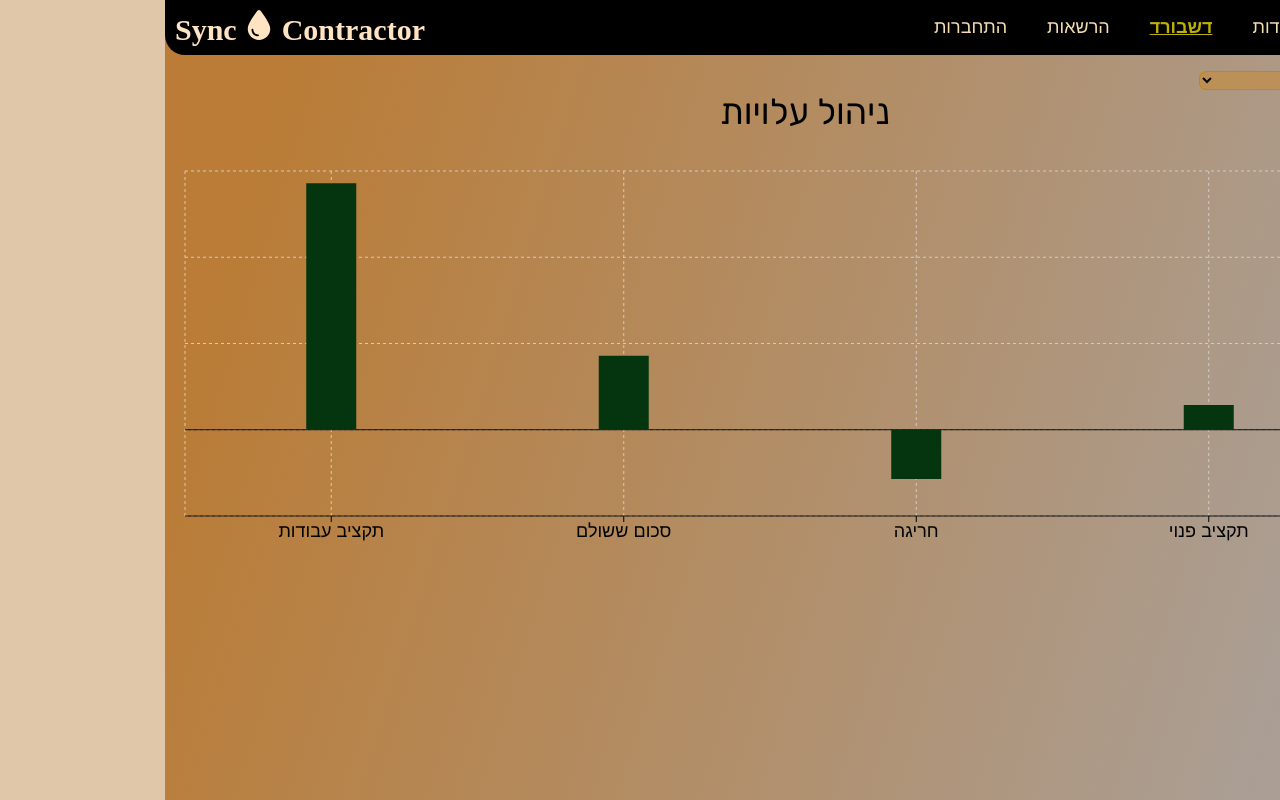
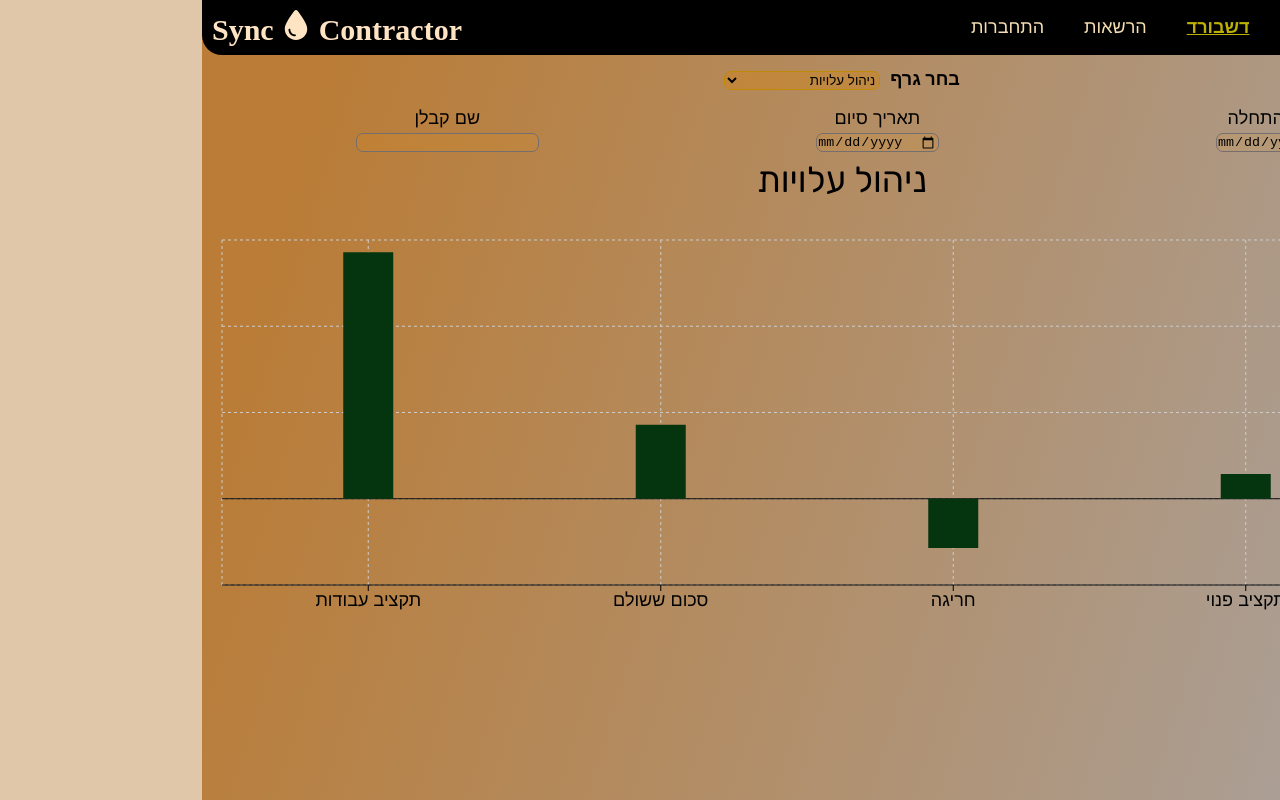
Before and after one commit to anz-davar/sync-contractor, a React (Vite) app: page /sync-contractor/dashboard in a window 1280 px wide. Built offline with nearby package versions, Linux system fonts and the light colour scheme.

Commit message:
added filters to dashboard

```diff
--- a/src/pages/Dashboard.jsx
+++ b/src/pages/Dashboard.jsx
@@ -3,6 +3,7 @@ import { CostsChart } from "../cmps/Dashboard/CostsChart"
 import { FacilityFaultsChart } from "../cmps/Dashboard/FacilityFaultsChart"
 import { TimeStatusChart } from "../cmps/Dashboard/TimeStatusChart"
 import { WorkStatusChart } from "../cmps/Dashboard/WorkStatusChart"
+import { ToggleButton } from "@mui/material"
 
 export const Dashboard = () => {
     const [chart, setChart] = useState('costs');
@@ -31,11 +32,22 @@ export const Dashboard = () => {
                     <option value='time'>לוחות זמנים</option>
                     <option value='work'>סטטוס עבודות</option>
                 </select>
-                {/* TODO: add graph selection */}
             </div>
 
             <div className="dashboard-filter-container">
-                {/* TODO: add filter */}
+                <div className="col-input">
+                    <label>תאיך התחלה</label>
+                    <input type="Date" />
+                </div>
+                <div className="col-input">
+                    <label>תאריך סיום</label>
+                    <input type="Date" />
+                </div>
+                <div className="col-input">
+                    <label>שם קבלן</label>
+                    <input type="Text" />
+                </div>
+
             </div>
         </div>
 
--- a/src/styles/pages/_dashboard.scss
+++ b/src/styles/pages/_dashboard.scss
@@ -1,5 +1,8 @@
 .dashboard-main-container {
     display: flex;
+    flex-direction: column;
+    align-content: stretch;
+    align-items: stretch;
     flex-wrap: wrap;
     margin: 0 10px;
 
@@ -12,6 +15,19 @@
         }
     }
 
+    .dashboard-filter-container {
+        margin: 10px 0px;
+        display: flex;
+        flex-direction: row;
+        flex-wrap: wrap;
+        justify-content: space-around;
+
+        .col-input {
+            display: flex;
+            flex-direction: column;
+        }
+    }
+
     .dashboard-graph-container {
         width: 90vw;
         height: 80vh;
```
